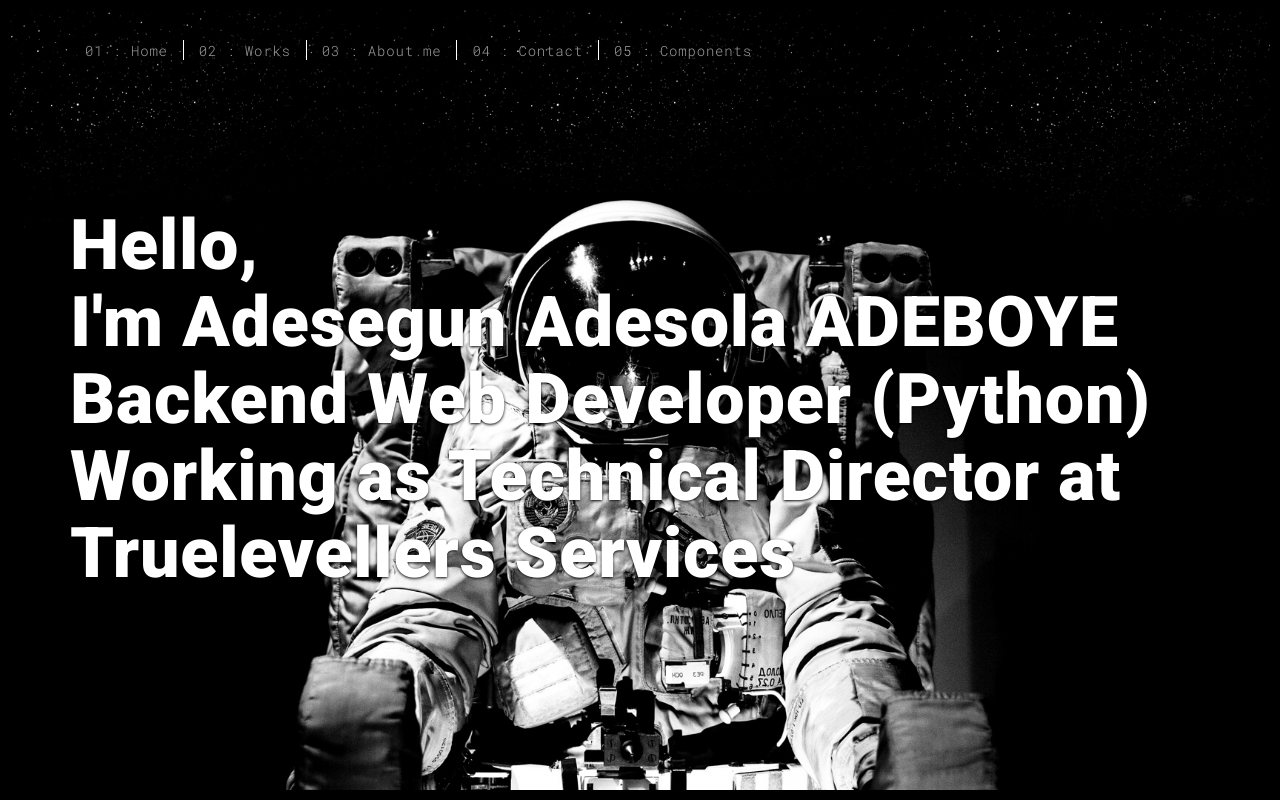
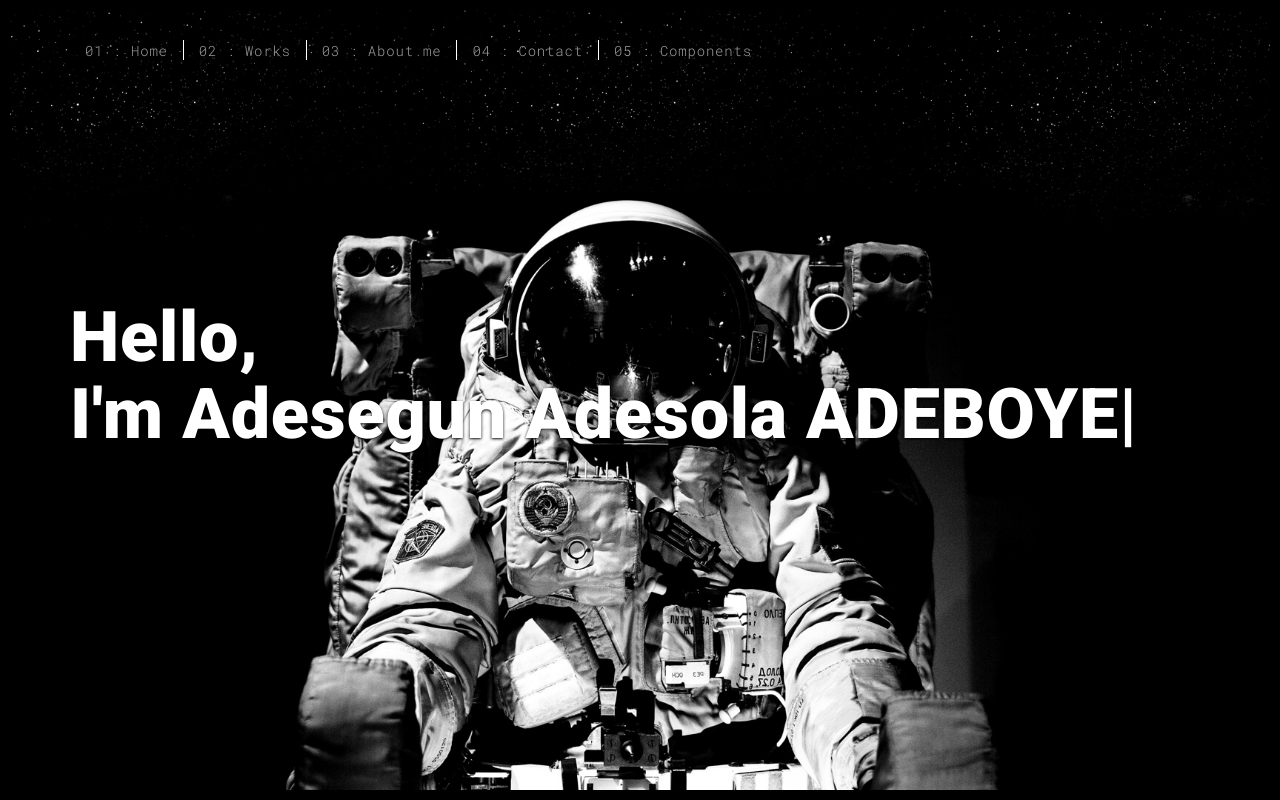
Before and after one commit to AdesegunAdesolaADEBOYE/portfo, a Flask app: page / in a window 1280 px wide. Run offline with Flask 2, Linux system fonts and the light colour scheme; some libraries are stand-ins or nearby versions.

Commit message:
Implemented Auto Type on index.html

```diff
--- a/static/main.70a66962.js
+++ b/static/main.70a66962.js
@@ -130,6 +130,6 @@
   ga('send', 'pageview');
 </script>
 
---> <script type="text/javascript" src="./main.70a66962.js"></script></body>
+--> <script type="text/javascript" src="./static/main.70a66962.js"></script></body>
 
 </html>
--- a/templates/index.html
+++ b/templates/index.html
@@ -57,13 +57,21 @@
           <div class="hero-full-wrapper">
             <div class="text-content">
               <h1>Hello,<br>
-                <span id="typed-strings">
-                  <span>I'm Adesegun Adesola ADEBOYE</span>
-                  <span>Backend Web Developer (Python)</span>
-                  <span>Working as Technical Director at Truelevellers Services</span>
-                </span>
-                <span id="typed"></span>
-              </h1>
+                <span class="auto-type"></span></h1>
+                <h2>
+
+                <script src="https://cdn.jsdelivr.net/npm/typed.js@2.0.12"></script>
+
+                <script>
+                  var typed = new Typed(".auto-type", {
+                    strings: ["I'm Adesegun Adesola ADEBOYE", "Backend Web Developer (Python)", "Working as Technical Director at Truelevellers Services..."],
+                    typeSpeed: 150,
+                    backSpeed: 150,
+                    loop: true
+                  })
+
+                </script>
+              </h2>
             </div>
           </div>
         </div>
@@ -78,7 +86,5 @@
   });
 </script>
 
-
 <script type="text/javascript" src="./static/main.70a66962.js"></script></body>
-
 </html>
```
